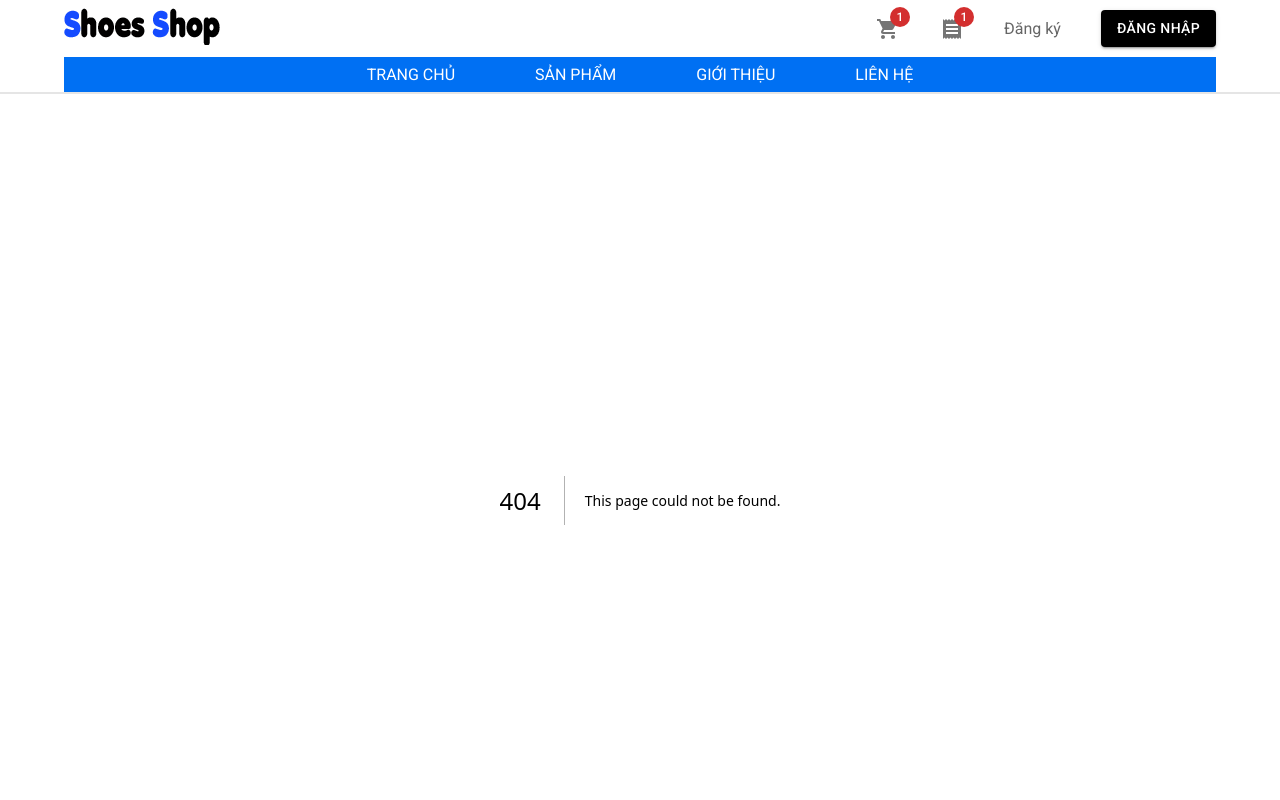
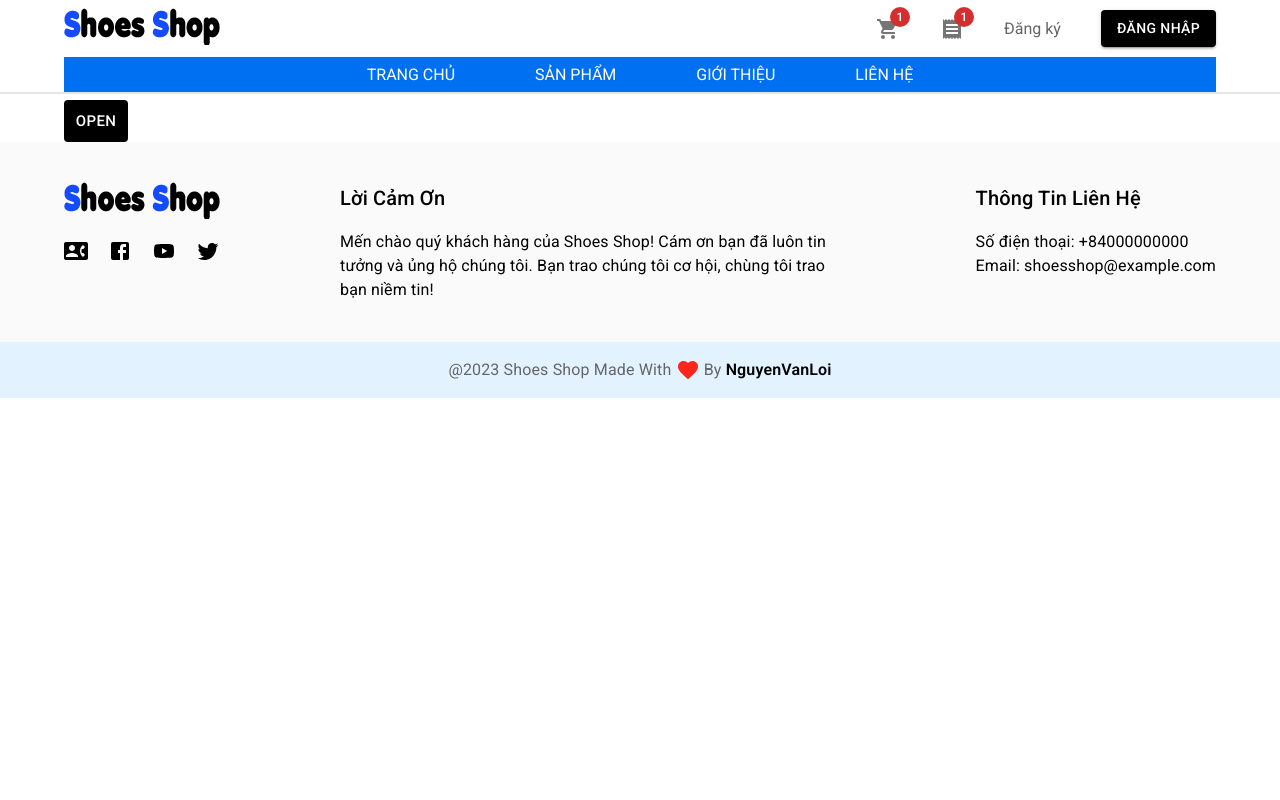
Before and after one commit to loinvl/shoes-shop-frontend, a Next.js app: page /test in a window 1280 px wide. Before the commit this address had no page. Shown: the top 800 px of the page. Built offline with nearby package versions, Linux system fonts and the light colour scheme.

Commit message:
confirm dialog ui

```diff
--- /dev/null
+++ b/components/StyledDialog.jsx
@@ -0,0 +1,32 @@
+import Dialog from "@mui/material/Dialog";
+import DialogActions from "@mui/material/DialogActions";
+import DialogContent from "@mui/material/DialogContent";
+import DialogContentText from "@mui/material/DialogContentText";
+import DialogTitle from "@mui/material/DialogTitle";
+import { PrimaryButton, SecondaryButton } from "./StyledButton";
+
+const ConfirmDialog = ({ openButton, title, content, cancleLabel, okLabel, open, onClick, onCancle, onOk }) => {
+  return (
+    <div>
+      {openButton}
+      <Dialog
+        open={open}
+        onClose={onCancle}
+        aria-labelledby="alert-dialog-title"
+        aria-describedby="alert-dialog-description"
+        fullWidth
+      >
+        <DialogTitle id="alert-dialog-title">{title}</DialogTitle>
+        <DialogContent>
+          <DialogContentText id="alert-dialog-description">{content}</DialogContentText>
+        </DialogContent>
+        <DialogActions>
+          <SecondaryButton onClick={onCancle}>{cancleLabel}</SecondaryButton>
+          <PrimaryButton onClick={onOk}>{okLabel}</PrimaryButton>
+        </DialogActions>
+      </Dialog>
+    </div>
+  );
+};
+
+export { ConfirmDialog };
--- /dev/null
+++ b/pages/test.jsx
@@ -0,0 +1,38 @@
+import { PrimaryButton } from "@/components/StyledButton";
+import { ConfirmDialog } from "@/components/StyledDialog";
+import { Container } from "@mui/material";
+import { useState } from "react";
+
+export default function Test() {
+  const [open, setOpen] = useState(false);
+  const handleClick = () => {
+    setOpen(true);
+  };
+
+  const handleCancle = () => {
+    setOpen(false);
+  };
+
+  const handleOk = () => {
+    console.log("do somgthing");
+    setOpen(false);
+  };
+  return (
+    <Container>
+      <ConfirmDialog
+        openButton={
+          <PrimaryButton size="large" onClick={handleClick}>
+            open
+          </PrimaryButton>
+        }
+        title="test con firm dialog"
+        content="this is content"
+        cancleLabel="huy"
+        onCancle={handleCancle}
+        okLabel="ok"
+        onOk={handleOk}
+        open={open}
+      />
+    </Container>
+  );
+}
```
